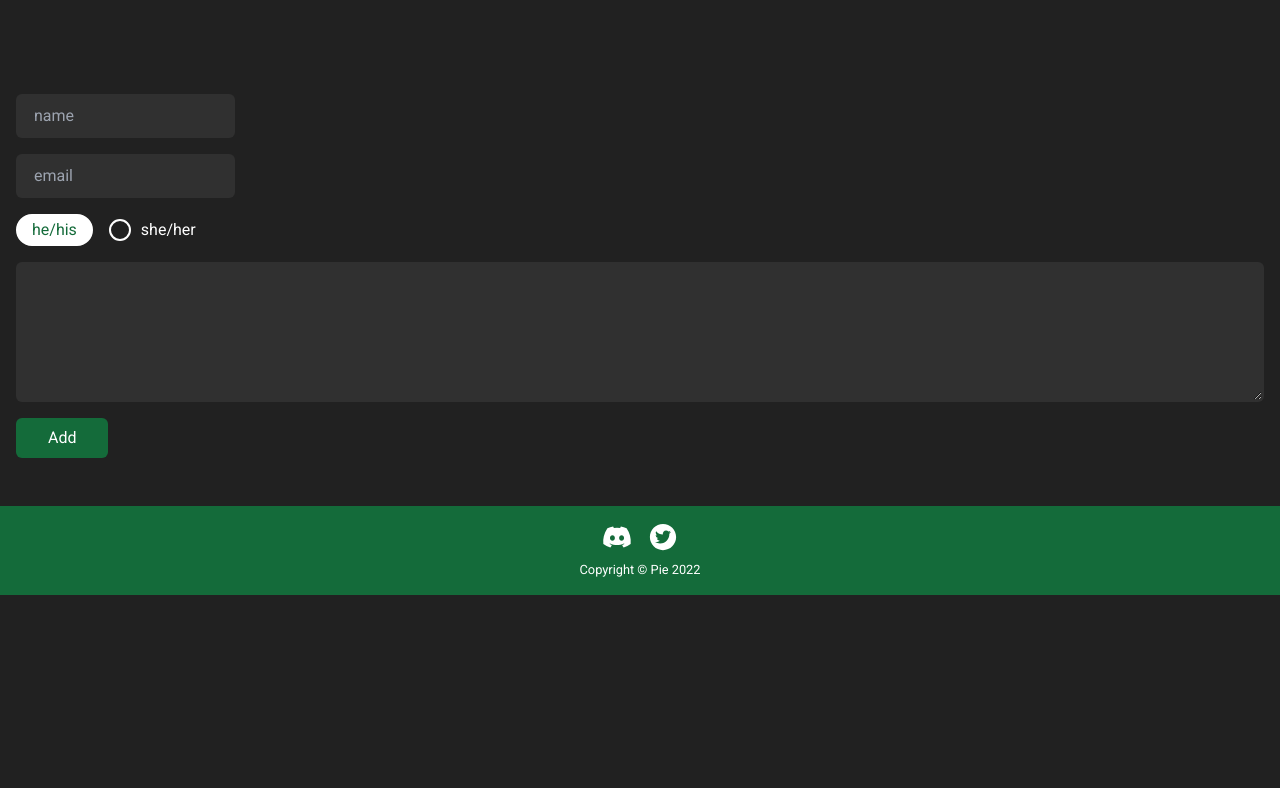
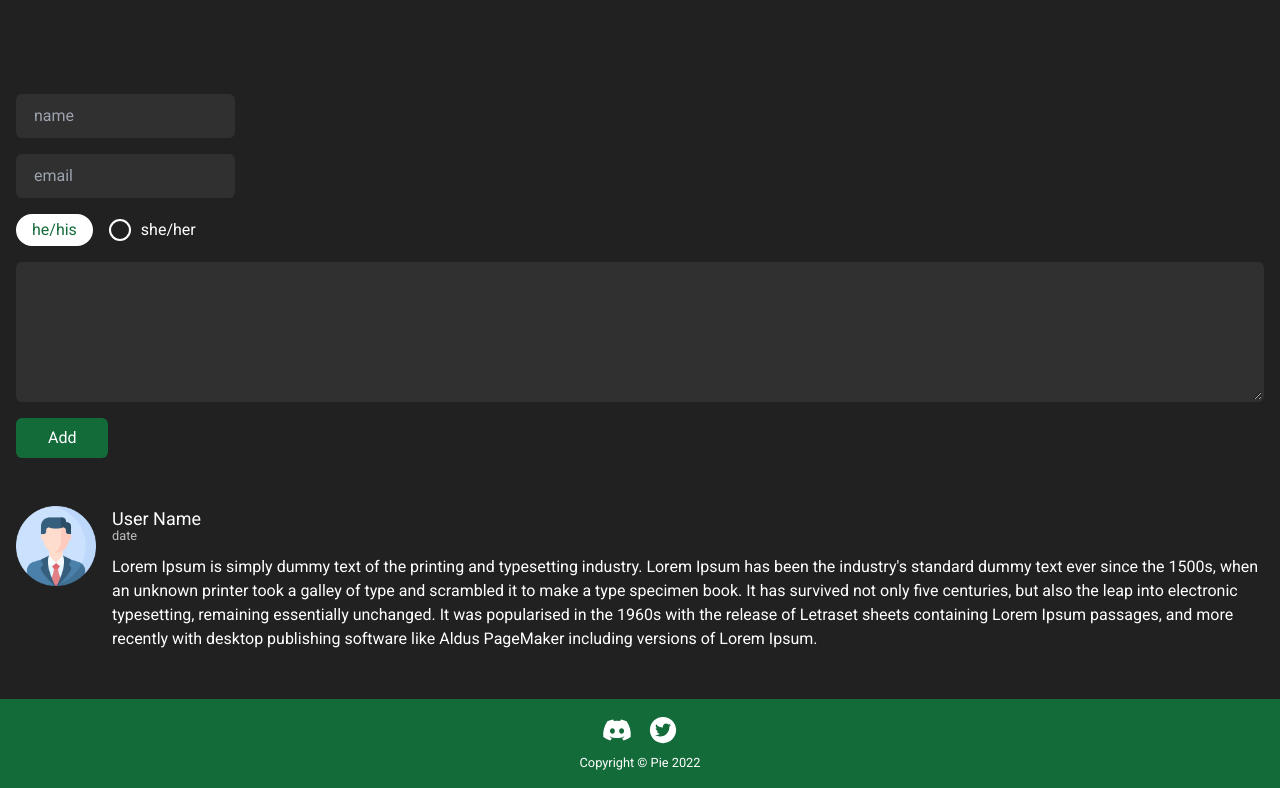
Before and after one commit to AliReza1083/Pie-Tracker, a React (Vite) app: page / in a window 1280 px wide. Shown: the part 1942-2730 px from the top of the page. Before the commit the page ends 2537 px from the top, so only its background shows below. Built offline with nearby package versions, Linux system fonts and the light colour scheme.

Commit message:
Done with the comments section

```diff
--- a/src/container/Comments.jsx
+++ b/src/container/Comments.jsx
@@ -0,0 +1,35 @@
+import Man from "../assets/man_user.png";
+import Woman from "../assets/woman_user.png";
+
+const Comments = () => {
+  return (
+    <div className="flex justify-center pb-12 px-4">
+      <div className="w-full min2xl:max-w-[1187px] flex gap-4">
+        {/* User Image */}
+        <img
+          className="w-[80px] h-[80px] sm:w-[50px] sm:h-[50px]"
+          src={Man}
+          alt=""
+        />
+        {/* Information */}
+        <div className="mt-2">
+          <h2 className="text-lg leading-[.5]">User Name</h2>
+          <small className="text-white text-opacity-70">date</small>
+          <p className="mt-2 sm:text-sm">
+            Lorem Ipsum is simply dummy text of the printing and typesetting
+            industry. Lorem Ipsum has been the industry's standard dummy text
+            ever since the 1500s, when an unknown printer took a galley of type
+            and scrambled it to make a type specimen book. It has survived not
+            only five centuries, but also the leap into electronic typesetting,
+            remaining essentially unchanged. It was popularised in the 1960s
+            with the release of Letraset sheets containing Lorem Ipsum passages,
+            and more recently with desktop publishing software like Aldus
+            PageMaker including versions of Lorem Ipsum.
+          </p>
+        </div>
+      </div>
+    </div>
+  );
+};
+
+export default Comments;
--- a/src/container/index.js
+++ b/src/container/index.js
@@ -2,4 +2,4 @@ export { default as Header } from "./Header";
 export { default as Information } from "./Information";
 export { default as Banner } from "./Banner";
 export { default as AddComment } from "./AddComment";
-export { default as Comments } from "./Header";
+export { default as Comments } from "./Comments";
--- a/src/pages/Home.jsx
+++ b/src/pages/Home.jsx
@@ -15,6 +15,7 @@ const Home = () => {
       <Information />
       <Banner />
       <AddComment />
+      <Comments />
       <Footer />
     </div>
   );
```
